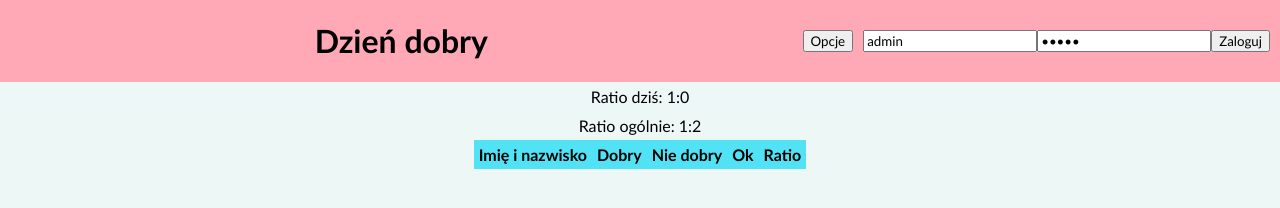
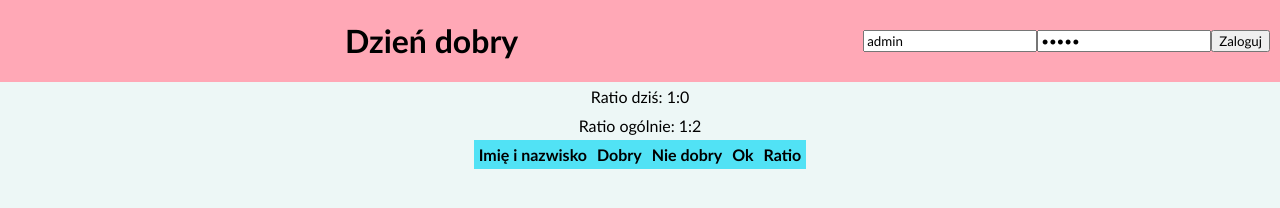
Before and after one commit to trzeciak20p/dzienDobry, a website: page public/index.html in a window 1280 px wide. Drawn offline with Linux system fonts and the light colour scheme; no server answers.

Commit message:
usunięty przycisk opcje

```diff
--- a/public/index.html
+++ b/public/index.html
@@ -18,9 +18,6 @@
 
     <header>
         <h1>Dzień dobry</h1>
-        <div>
-            <input type="button" value="Opcje">
-        </div>
         <input type="text" value="admin" id="log-log">
         <input type="password" value="admin" id="log-pas">
         <input type="button" value="Zaloguj" id="log-submit">
```
